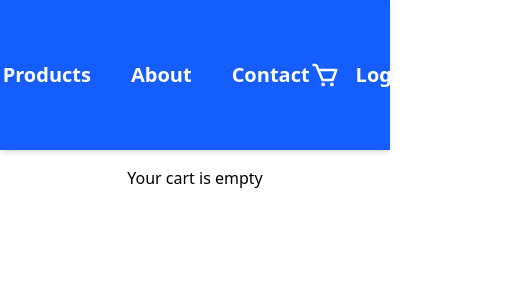
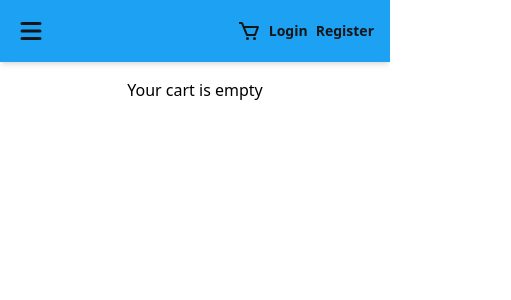
Before and after one commit to yrlwijesekara/e-commerce, a React (Vite) app in the folder frontend/: page /cart in a window 390 px wide. Shown: the top 300 px of the page, 511 px wide, since content can reach past the window. Built offline with nearby package versions, Linux system fonts and the light colour scheme.

Commit message:
Enhance Header and Product Overview Page UI; improve responsiveness and layout

```diff
--- a/frontend/src/components/header.jsx
+++ b/frontend/src/components/header.jsx
@@ -1,31 +1,89 @@
 import { Link } from "react-router-dom";
 import { BiCart } from "react-icons/bi";
+import { useState } from "react";
+import { HiMenu, HiX } from "react-icons/hi";
 
 export default function Header() {
+    const [isMenuOpen, setIsMenuOpen] = useState(false);
+
     return (
-       <header className="w-full h-[150px] bg-blue-600 flex items-center justify-center px-4 text-white shadow-md">
-              <Link to="/home" className="ml-10 text-xl font-semibold hover:text-gray-300 hover:scale-110 transition-transform duration-200">
+       <header className="w-full h-auto sm:h-[100px] md:h-[120px] lg:h-[150px] bg-primary text-secondary shadow-md">
+           <div className="w-full h-full flex items-center justify-between px-4 sm:px-6 md:px-8 lg:px-10 py-4 sm:py-0">
+               {/* Logo or Brand (optional - can add later) */}
+               <div className="flex items-center lg:hidden">
+                   <button
+                       onClick={() => setIsMenuOpen(!isMenuOpen)}
+                       className="text-secondary hover:text-white transition-colors"
+                   >
+                       {isMenuOpen ? <HiX className="text-3xl" /> : <HiMenu className="text-3xl" />}
+                   </button>
+               </div>
+
+               {/* Desktop Navigation */}
+               <nav className="hidden lg:flex items-center gap-4 xl:gap-6">
+                   <Link to="/home" className="text-base xl:text-xl font-semibold hover:text-white hover:scale-110 transition-transform duration-200">
                        Home
                    </Link>
-           <Link to="/products" className="ml-10 text-xl font-semibold hover:text-gray-300 hover:scale-110 transition-transform duration-200">
+                   <Link to="/products" className="text-base xl:text-xl font-semibold hover:text-white hover:scale-110 transition-transform duration-200">
                        Products
                    </Link>
-
-           <Link to="/about" className="ml-10 text-xl font-semibold hover:text-gray-300 hover:scale-110 transition-transform duration-200">
+                   <Link to="/about" className="text-base xl:text-xl font-semibold hover:text-white hover:scale-110 transition-transform duration-200">
                        About
                    </Link>
-           <Link to="/contact" className="ml-10 text-xl font-semibold hover:text-gray-300 hover:scale-110 transition-transform duration-200">
+                   <Link to="/contact" className="text-base xl:text-xl font-semibold hover:text-white hover:scale-110 transition-transform duration-200">
                        Contact
                    </Link>
-           <Link to="/cart" className="mr-4 ml-auto hover:text-gray-300 hover:scale-110 transition-transform duration-200">
-               <BiCart className="text-3xl" ></BiCart>
+               </nav>
+
+               {/* Right Side - Cart and Auth */}
+               <div className="flex items-center gap-2 sm:gap-3 md:gap-4 ml-auto">
+                   <Link to="/cart" className="hover:text-white hover:scale-110 transition-transform duration-200">
+                       <BiCart className="text-2xl sm:text-3xl" />
                    </Link>
-           <Link to="/login" className="mr-4 text-xl font-semibold hover:text-gray-300 hover:scale-110 transition-transform duration-200">
+                   <Link to="/login" className="text-sm sm:text-base md:text-lg xl:text-xl font-semibold hover:text-white hover:scale-110 transition-transform duration-200">
                        Login
                    </Link>
-           <Link to="/register" className="mr-4 text-xl font-semibold hover:text-gray-300 hover:scale-110 transition-transform duration-200">
+                   <Link to="/register" className="text-sm sm:text-base md:text-lg xl:text-xl font-semibold hover:text-white hover:scale-110 transition-transform duration-200">
                        Register
                    </Link>
+               </div>
+           </div>
+
+           {/* Mobile Menu */}
+           {isMenuOpen && (
+               <nav className="lg:hidden bg-primary border-t border-secondary/20 py-4">
+                   <div className="flex flex-col gap-3 px-6">
+                       <Link
+                           to="/home"
+                           className="text-lg font-semibold hover:text-white transition-colors py-2"
+                           onClick={() => setIsMenuOpen(false)}
+                       >
+                           Home
+                       </Link>
+                       <Link
+                           to="/products"
+                           className="text-lg font-semibold hover:text-white transition-colors py-2"
+                           onClick={() => setIsMenuOpen(false)}
+                       >
+                           Products
+                       </Link>
+                       <Link
+                           to="/about"
+                           className="text-lg font-semibold hover:text-white transition-colors py-2"
+                           onClick={() => setIsMenuOpen(false)}
+                       >
+                           About
+                       </Link>
+                       <Link
+                           to="/contact"
+                           className="text-lg font-semibold hover:text-white transition-colors py-2"
+                           onClick={() => setIsMenuOpen(false)}
+                       >
+                           Contact
+                       </Link>
+                   </div>
+               </nav>
+           )}
        </header>
     );
 }
--- a/frontend/src/components/imageslider.jsx
+++ b/frontend/src/components/imageslider.jsx
@@ -9,8 +9,8 @@ export default function ImageSlider(props) {
     }
 
     return (
-        <div className="w-full h-full flex flex-col p-10 ">
-            <div className="w-full h-[400px] bg-gray-200 flex justify-center items-center mb-4">
+        <div className="w-full h-full flex flex-col p-4 ">
+            <div className="w-full h-[600px] bg-gray-200 flex justify-center items-center mb-4">
                 <img src={images[activeIndex]} className="w-full h-full object-cover rounded-lg shadow-md" />
             </div>
             <div className="w-full h-[100px] flex gap-2 overflow-x-auto justify-center">
--- a/frontend/src/index.css
+++ b/frontend/src/index.css
@@ -1 +1,8 @@
 @import "tailwindcss";
+
+
+@theme{
+    --color-primary: #1DA1F2;
+    --color-secondary: #14171A;
+    --color-accent: #657786;
+}
--- a/frontend/src/pages/client/clientpage.jsx
+++ b/frontend/src/pages/client/clientpage.jsx
@@ -7,7 +7,7 @@ import CheckoutPage from "./checkoutpage";
 
 export default function ClientPage() {
     return (
-        <div className="w-full h-screen mx-h-screen  ">
+        <div className="w-full h-screen">
             <Header />
             <div className="w-full h-[calc(100%-100px)] ">
                 <Routes>
--- a/frontend/src/pages/client/productoverviewPage.jsx
+++ b/frontend/src/pages/client/productoverviewPage.jsx
@@ -31,34 +31,43 @@ export default function ProductOverviewPage() {
 
 
     return (
-        <div className="w-full h-screen p-8">
+        <div className="w-full min-h-screen p-4 sm:p-6 md:p-8 flex justify-center items-center">
             {status === 'loading' && <Loader />}
-            {status === 'success' && <div className="w-full h-full flex flex-row">
-                <div className="w-[49%] h-full flex justify-center">
+            {status === 'success' && <div className="max-w-7xl w-full flex flex-col lg:flex-row gap-4 sm:gap-6 md:gap-8 mg:row">
+                <h1 className="text-2xl sm:text-3xl lg:text-4xl font-bold text-center md:hidden">
+                        {product.name}
+                        <span className="block sm:inline text-base sm:text-lg text-gray-600 sm:ml-2 mt-1 sm:mt-0">
+                            {product.altname.join(", ")}
+                        </span>
+                    </h1>
+                <div className="w-full lg:w-1/2 flex justify-center items-center ">
                     <ImageSlider images={product.image} />
                 </div>
-                <div className="w-[49%] h-full flex flex-col items-center pt-8 gap-3 px-8">
-                    <h1 className="text-3xl font-bold">{product.name}
-                        <span className="text-lg text-gray-600">{product.altname.join(", ")}</span>
+                <div className="w-full lg:w-1/2 flex flex-col justify-center gap-3 sm:gap-4 px-2 sm:px-4">
+                    <h1 className="text-2xl sm:text-3xl lg:text-4xl font-bold hidden md:block">
+                        {product.name}
+                        <span className="block sm:inline text-base sm:text-lg text-gray-600 sm:ml-2 mt-1 sm:mt-0">
+                            {product.altname.join(", ")}
+                        </span>
                     </h1>
-                    <p className="text-xl text-gray-600">{product.description}</p>
-                    <div className="flex flex-row gap-4 mt-4">
+                    <p className="text-base sm:text-lg md:text-xl text-gray-600">{product.description}</p>
+                    <div className="flex flex-row gap-4">
                           {
                         product.labelledprice > product.price ? (
-                            <p>
+                            <p className="text-sm sm:text-base md:text-lg">
                                 <span className="line-through mr-2 text-black-500">Rs. {product.labelledprice.toLocaleString('en-US', {minimumFractionDigits: 2, maximumFractionDigits: 2})}</span>
                                 <span className="text-red-600 font-semibold">Rs. {product.price.toLocaleString('en-US', {minimumFractionDigits: 2, maximumFractionDigits: 2})}</span>
                             </p>
                         ) : (
-                            <p>
+                            <p className="text-sm sm:text-base md:text-lg">
                                 <span>Rs. {product.price.toFixed(2)}</span>
                             </p>
                         )
                     }
                     </div>
-                     <div className="mt-2 p-4 w-full">
+                     <div className="w-full mt-2 sm:mt-4">
                 <button
-                    className="w-full bg-blue-500 border-2 text-white py-2 rounded hover:bg-white hover:text-blue-600 transition-colors duration-300 cursor-pointer"
+                    className="w-full bg-blue-500 border-2 text-white py-2 sm:py-3 text-sm sm:text-base rounded hover:bg-white hover:text-blue-600 transition-colors duration-300 cursor-pointer"
                     onClick={() => {
                         addToCart(product,1);
                         toast.success("Product added to cart");
@@ -68,7 +77,7 @@ export default function ProductOverviewPage() {
                     Add to cart
                 </button>
                 <button
-                    className="w-full mt-2 bg-green-500 border-2 text-white py-2 rounded hover:bg-white hover:text-green-600 transition-colors duration-300 cursor-pointer"
+                    className="w-full mt-2 bg-green-500 border-2 text-white py-2 sm:py-3 text-sm sm:text-base rounded hover:bg-white hover:text-green-600 transition-colors duration-300 cursor-pointer"
                     onClick={() => {
                         addToCart(product, 1);
                         navigate('/checkout', { state: { items: getCart() } });
```
Lines whose indentation alone changed are shown as unchanged.
